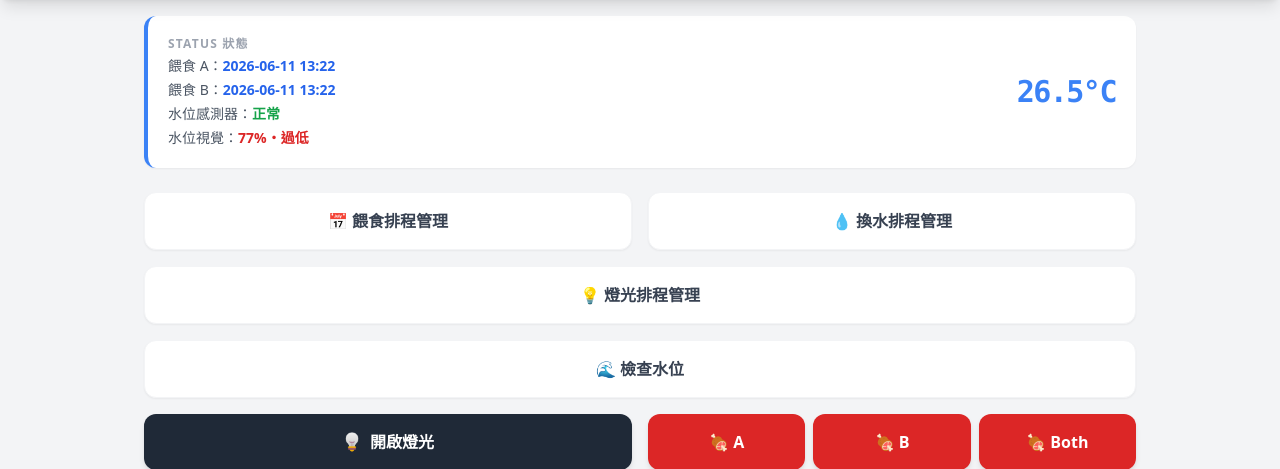
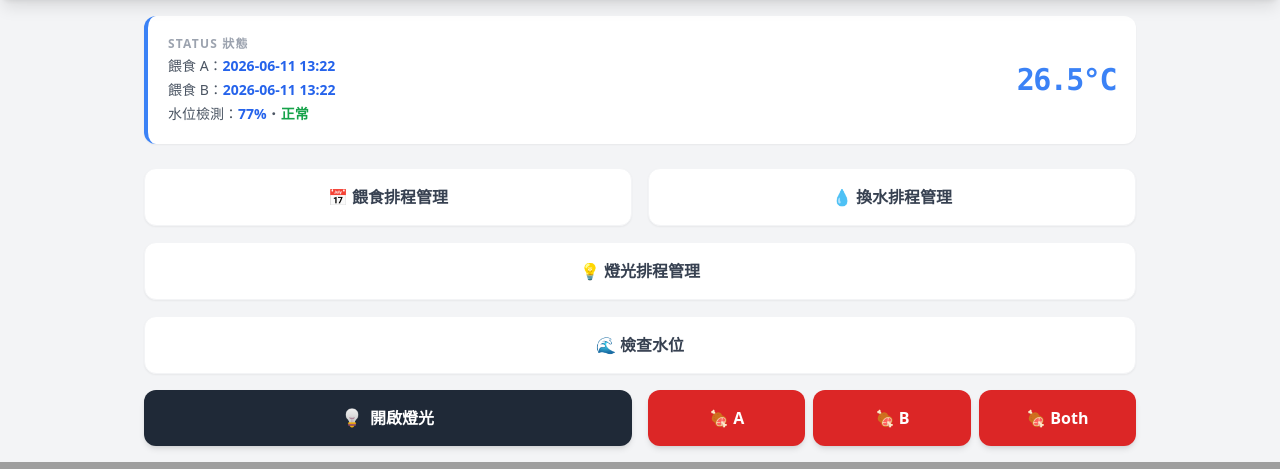
Before and after one commit to CrowHatter/IotFishTank, a Flask app: page / in a window 1280 px wide. Shown: the part 632-1101 px from the top of the page. Run offline with Flask 3, Linux system fonts and the light colour scheme; the visitor is signed in with stand-in values (Sample User, id 1); some libraries are stand-ins or nearby versions.

Commit message:
Merge water level display into one row in both status bar and tune modal

```diff
--- a/templates/index.html
+++ b/templates/index.html
@@ -151,8 +151,7 @@
                 <p class="text-gray-400 text-xs mb-1 uppercase tracking-widest font-bold">Status 狀態</p>
                 <p class="text-gray-600 text-sm">餵食 A：<span id="last-fed-A" class="text-blue-600 font-bold">載入中...</span></p>
                 <p class="text-gray-600 text-sm">餵食 B：<span id="last-fed-B" class="text-blue-600 font-bold">載入中...</span></p>
-                <p class="text-gray-600 text-sm">水位感測器：<span id="water-sensor" class="font-bold text-gray-400">載入中...</span></p>
-                <p class="text-gray-600 text-sm">水位視覺：<span id="water-level" class="font-bold text-gray-400">載入中...</span></p>
+                <p class="text-gray-600 text-sm">水位檢測：<span id="water-level" class="font-bold text-gray-400">載入中...</span>・<span id="water-sensor" class="font-bold text-gray-400">--</span></p>
             </div>
             <div class="text-right">
                 <span id="temp-display" class="text-3xl font-mono font-black text-blue-500 tracking-tighter">26.5°C</span>
@@ -257,9 +256,8 @@
                 </div>
                 <!-- 結果摘要 -->
                 <div class="bg-white rounded-xl p-4 border border-gray-100 text-sm space-y-1">
-                    <p class="text-gray-600">感測器：<span id="wt-sensor" class="font-bold">--</span></p>
-                    <p class="text-gray-600">視覺判讀：<span id="wt-state" class="font-bold">--</span></p>
-                    <p class="text-gray-600">水位：<span id="wt-percent" class="font-bold">--</span> ・ gap：<span id="wt-gap" class="font-mono">--</span> px</p>
+                    <p class="text-gray-600">水位檢測：<span id="wt-percent" class="font-bold text-blue-600">--</span>・<span id="wt-sensor" class="font-bold">--</span> <span id="wt-state" class="text-gray-400 text-xs"></span></p>
+                    <p class="text-gray-600">gap：<span id="wt-gap" class="font-mono">--</span> px</p>
                     <p class="text-gray-600">邊緣強度：<span id="wt-peak" class="font-mono">--</span> ・ 信心：<span id="wt-conf" class="font-mono">--</span></p>
                     <p class="text-gray-400 text-xs">圖例：黃線=膠帶底　橘線=容許下限　綠/紅線=水面　淺藍=分析區段</p>
                 </div>
@@ -502,7 +500,20 @@
         }
 
         function updateWaterLevelUI(status) {
-            // 感測器
+            // 視覺：只顯示 %
+            const el = document.getElementById('water-level');
+            if (el) {
+                const pct = status.water_level_percent;
+                el.classList.remove('text-gray-400', 'text-blue-600');
+                if (pct !== null && pct !== undefined) {
+                    el.classList.add('text-blue-600');
+                    el.innerText = pct + '%';
+                } else {
+                    el.classList.add('text-gray-400');
+                    el.innerText = '--';
+                }
+            }
+            // 感測器：顏色與過低/正常文字
             const sensorEl = document.getElementById('water-sensor');
             if (sensorEl) {
                 const triggered = status.water_sensor_triggered;
@@ -515,25 +526,8 @@
                     sensorEl.innerText = '正常';
                 } else {
                     sensorEl.classList.add('text-gray-400');
-                    sensorEl.innerText = '無紀錄';
+                    sensorEl.innerText = '--';
                 }
-            }
-            // OpenCV 視覺
-            const el = document.getElementById('water-level');
-            if (!el) return;
-            const state = status.water_level_state;
-            const pct = status.water_level_percent;
-            const pctStr = (pct === null || pct === undefined) ? '--' : pct + '%';
-            el.classList.remove('text-gray-400', 'text-green-600', 'text-red-600');
-            if (state === 'low') {
-                el.classList.add('text-red-600');
-                el.innerText = `${pctStr}・過低`;
-            } else if (state === 'ok' || state === 'normal') {
-                el.classList.add('text-green-600');
-                el.innerText = `${pctStr}・正常`;
-            } else {
-                el.classList.add('text-gray-400');
-                el.innerText = pct != null ? `${pctStr}・無法判讀` : '無紀錄';
             }
         }
 
@@ -650,21 +644,21 @@
         }
 
         function renderTuneResult(result) {
-            // 感測器
+            // 視覺 %
+            const pct = result.percent;
+            document.getElementById('wt-percent').innerText = (pct !== null && pct !== undefined) ? pct + '%' : '--';
+            // 感測器：顏色與過低/正常
             const sensorEl = document.getElementById('wt-sensor');
             if (sensorEl) {
                 const triggered = result.sensor_triggered;
                 sensorEl.className = 'font-bold ' + (triggered ? 'text-red-600' : 'text-green-600');
                 sensorEl.innerText = triggered ? '過低' : '正常';
             }
-            // OpenCV 視覺
+            // OpenCV 判讀：灰色小字輔助
             const stateEl = document.getElementById('wt-state');
             const cvState = result.cv_state ?? result.state;
-            const map = { ok: ['正常', 'text-green-600'], low: ['過低', 'text-red-600'] };
-            const [label, cls] = map[cvState] || [`無法判讀 (${result.reason || 'unknown'})`, 'text-gray-400'];
-            stateEl.className = 'font-bold ' + cls;
-            stateEl.innerText = label;
-            document.getElementById('wt-percent').innerText = (result.percent ?? '--') + (result.percent != null ? '%' : '');
+            const cvMap = { ok: '視覺:正常', low: '視覺:過低' };
+            stateEl.innerText = cvMap[cvState] ?? `視覺:無法判讀`;
             document.getElementById('wt-gap').innerText = result.gap_px ?? '--';
             document.getElementById('wt-conf').innerText = result.confidence ?? '--';
             document.getElementById('wt-peak').innerText = result.peak_grad ?? '--';
```
